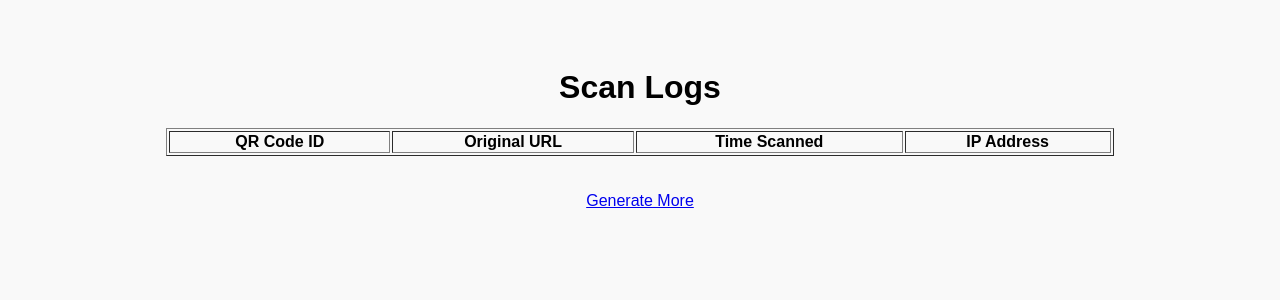
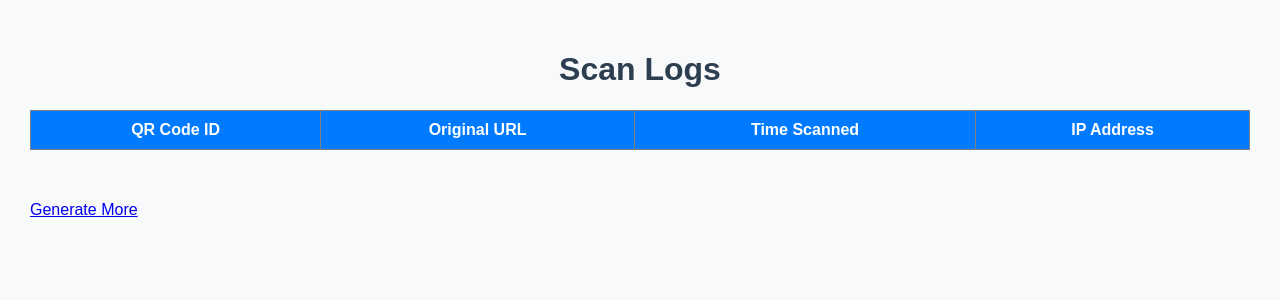
Before and after one commit to Amuam1er/qr-tracker, a Flask app: page /stats in a window 1280 px wide. Shown: the top 300 px of the page. Run offline with Flask 3, Linux system fonts and the light colour scheme; lists and menus that the app fills with data are empty.

Commit message:
Add CSS styling & update templates to link stylesheet

```diff
--- a/scan_logs.csv
+++ b/scan_logs.csv
@@ -0,0 +1,2 @@
+2025-05-01 00:46:37.925873,127.0.0.1,travel blog,https://debbytravels.com,8191e889,created
+2025-05-01 00:47:22.417587,127.0.0.1,travel blog,https://debbytravels.com,8191e889,scanned
--- a/static/style.css
+++ b/static/style.css
@@ -1,28 +1,102 @@
+/* Global styles */
 body {
-    font-family: Arial, sans-serif;
-    text-align: center;
-    padding: 40px;
-    background-color: #f9f9f9;
+    font-family: 'Arial', sans-serif;
+    background-color: #f8f9fa;
+    margin: 0;
+    padding: 30px;
+    color: #333;
 }
 
-input[type="url"] {
-    width: 300px;
+h1, h2 {
+    text-align: center;
+    color: #2c3e50;
+}
+
+/* Container */
+form, .qr-section, .stats-table {
+    max-width: 600px;
+    margin: 20px auto;
+    background: #fff;
+    padding: 20px 30px;
+    border-radius: 8px;
+    box-shadow: 0 2px 8px rgba(0, 0, 0, 0.1);
+}
+
+/* Form elements */
+form label {
+    display: block;
+    margin-bottom: 5px;
+    font-weight: bold;
+}
+
+form input[type="text"],
+form input[type="url"] {
+    width: 100%;
+    padding: 10px;
+    margin-bottom: 15px;
+    border: 1px solid #ccc;
+    border-radius: 5px;
+}
+
+form button {
+    background-color: #2ecc71;
+    color: white;
+    padding: 10px 20px;
+    border: none;
+    border-radius: 5px;
+    cursor: pointer;
+    font-size: 16px;
+}
+
+form button:hover {
+    background-color: #27ae60;
+}
+
+/* QR Code display */
+.qr-section {
+    text-align: center;
+}
+
+.qr-section img {
+    margin: 20px 0;
+    border: 1px solid #ccc;
+    padding: 10px;
+    background-color: #fff;
+}
+
+/* Link preview */
+.qr-section a {
+    color: #2980b9;
+    text-decoration: none;
+}
+
+.qr-section a:hover {
+    text-decoration: underline;
+}
+
+/* Stats table */
+table {
+    width: 100%;
+    border-collapse: collapse;
+    margin-top: 20px;
+}
+
+th {
+    background-color: #007bff;
+    color: white;
     padding: 10px;
 }
 
-button {
-    padding: 10px 20px;
-    background-color: #0066cc;
-    color: white;
-    border: none;
-    cursor: pointer;
+td {
+    padding: 10px;
+    border-bottom: 1px solid #ccc;
 }
 
-button:hover {
-    background-color: #004999;
+tr:nth-child(even) {
+    background-color: #f2f2f2;
 }
 
-table {
-    margin: auto;
-    width: 80%;
+a {
+    display: inline-block;
+    margin: 15px 0;
 }
--- /dev/null
+++ b/url_mappings.csv
@@ -0,0 +1,5 @@
+92ea19db-420e-4f51-a838-e0b70e7993b7,https://debbytravels.com
+2acc0888-4b9d-4e93-9474-54ee80cedc3a,https://debbytravels.com
+8440569a-ff4f-4071-ae44-23dced40825e,https://debbytravels.com
+46f73a4d-952d-48ed-80e0-2f6195f1b151,https://debbytravels.com
+125e003c-c385-4816-a8c3-88e092a002d1,https://debbytravels.com
```
Also changed, not shown: qr_codes/125e003c-c385-4816-a8c3-88e092a002d1.png (added), qr_codes/2acc0888-4b9d-4e93-9474-54ee80cedc3a.png (added), qr_codes/46f73a4d-952d-48ed-80e0-2f6195f1b151.png (added), qr_codes/8440569a-ff4f-4071-ae44-23dced40825e.png (added), qr_codes/92ea19db-420e-4f51-a838-e0b70e7993b7.png (added), static/qr_codes/8191e889.png (added).
